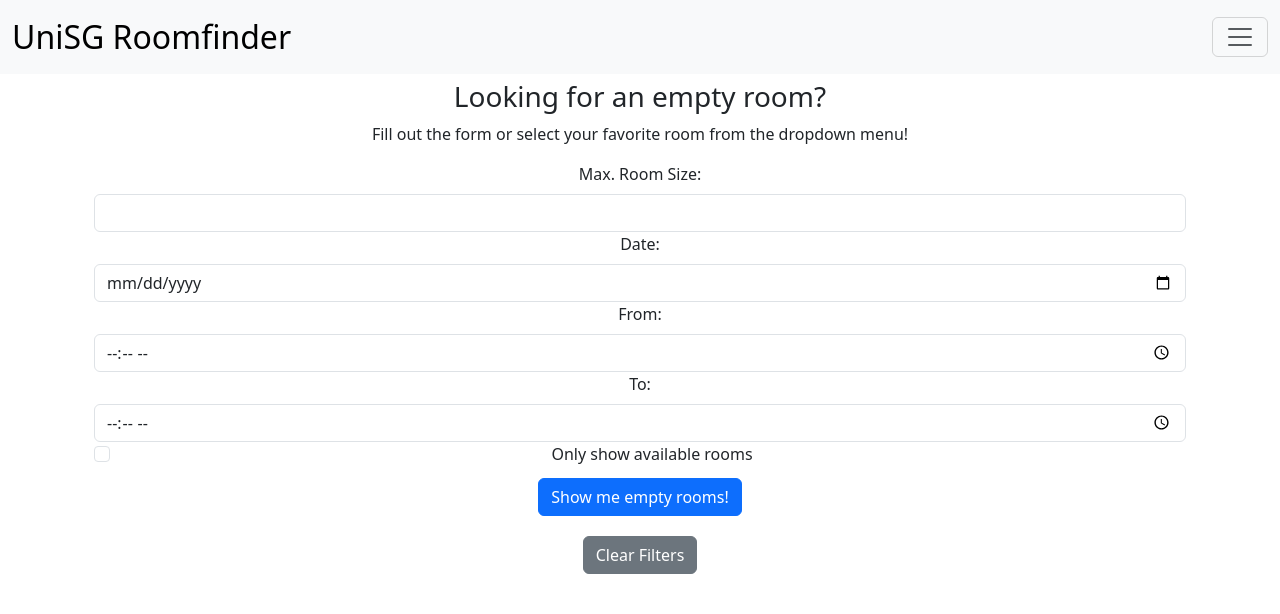
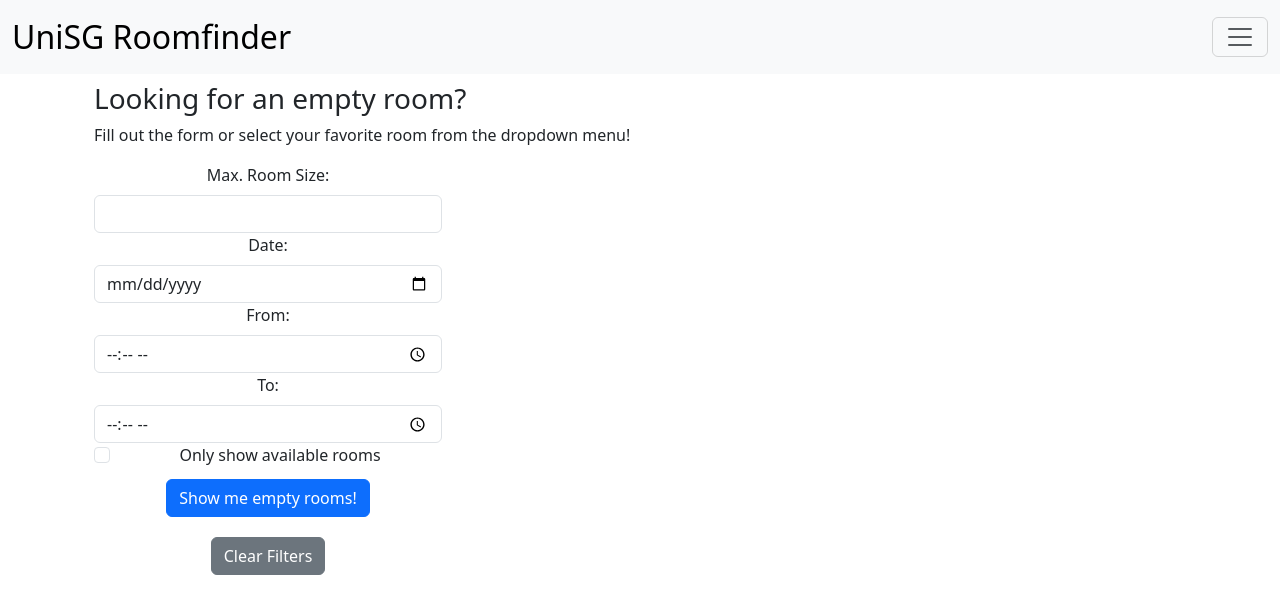
Before and after one commit to Code2703/FCS_roomfinder, a Flask app: template templates/home.html in a window 1280 px wide. Shown: the top 614 px of the page. Run offline with Flask 3, Linux system fonts and the light colour scheme; the template is opened without the code that fills it, so the values that code supplies are empty; parts of the project's set-up code (start-up, migrations or seed data) failed here and were passed over.

Commit message:
adjusted columns

```diff
--- a/templates/home.html
+++ b/templates/home.html
@@ -10,68 +10,58 @@ Home
 
 {% block main %}
 
-<div class="container px-4 text-center" style="margin-top: 80px;">
-    <div class="row gx-5">
-        <div class="col">
+<div class="container">
     <h3>Looking for an empty room?</h3>
     <p>Fill out the form or select your favorite room from the dropdown menu! </p>
 </div>
+
+<div class="container">
+    <h3>Looking for an empty room?</h3>
+    <p>Fill out the form or select your favorite room from the dropdown menu! </p>
 </div>
-</div>
-
 
 <div class="container text-center">
     <div class="row align-items-start">
+
+        <!-- Filters Column -->
         <div class="col-sm">
+            <div>
                 <form action="" method="post" novalidate>
-
                     <!-- Select by size -->
-
                     <label for="validationCustom01" class="form-label">Max. Room Size:</label>
                     <input type="text" class="form-control" name="filter_size" value="{{ filter_size if not filter_size_is_inf else '' }}" required>
                     <div class="valid-feedback">
                         Looks good!
                     </div>
 
-
                     <!-- Filter by date -->
-
                     <label for="start" class="form-label">Date:</label>
                     <input type="date" class="form-control" name="filter_date" value="{{ filter_date }}" min="{{ min_date }}" max="{{ max_date }}" required>
                     <div class="valid-feedback">
                         Looks good!
                     </div>
 
-
                     <!-- Filter by start time -->
-
                     <label for="start_time" class="form-label">From:</label>
                     <input type="time" class="form-control" name="filter_time" value="{{ filter_time }}" min="{{ min_time }}" max="{{ max_time }}" required>
                     <div class="valid-feedback">
                         Looks good!
                     </div>
 
-
                     <!-- Filter by end time -->
-
                     <label for="start_time" class="form-label">To:</label>
                     <input type="time" class="form-control" name="filter_end_time" value="{{ filter_end_time }}" min="{{ min_end_time }}" max="{{ max_end_time }}" required>
                     <div class="valid-feedback">
                         Looks good!
                     </div>
 
-
-
                     <!-- Filter by availability -->
-
                     <div class="form-check">
                         <input class="form-check-input" type="checkbox" value="" name="filter_available" required>
                         <label class="form-check-label" for="filter_available">
                             Only show available rooms
                         </label>
                     </div>
-
-
 
                     <!-- Submit the form -->
                     <div class="col">
@@ -88,7 +78,8 @@ Home
             </div>
         </div>
 
-      <div class="col-7">
+        <!-- Rooms Column -->
+        <div class="col-8">
             {% for index, row in rooms_df.iterrows() %}
                 <div class="card" style="margin: 20px;">
                     <div class="card-header">
@@ -120,9 +111,8 @@ Home
                     </div>
                 </div>
             {% endfor %}
-
+        </div>
+    </div>
 </div>
 
-  </div>
-</div>
 {% endblock %}
```
Lines whose indentation alone changed are shown as unchanged.
